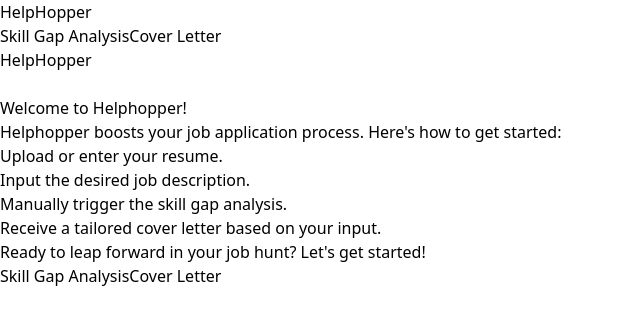
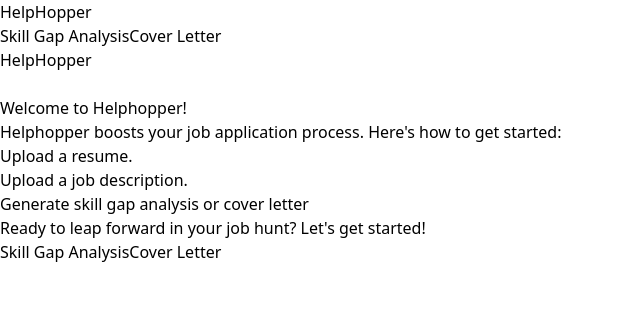
Before and after one commit to mahuzedada/helphopper, a React (Vite) app: page / in a window 1280 px wide. Shown: the top 324 px of the page, without its empty margins (0-640 px from the left). Built offline with nearby package versions, Linux system fonts and the light colour scheme.

Commit message:
updated home page copy

```diff
--- a/src/pages/Home.tsx
+++ b/src/pages/Home.tsx
@@ -1,18 +1,19 @@
 import { Link } from 'react-router-dom';
 export default function Home() {
   return (
-    <div className="min-h-screen flex flex-col justify-center items-center p-4">
+    <div className="min-h-screen mt-16 flex flex-col justify-center items-center p-4">
       <div className="w-full max-w-xl bg-white rounded-lg shadow-md p-6">
-        <h1 className="text-2xl font-bold mb-4">Welcome to Helphopper!</h1>
+        <h1 className="text-2xl font-bold mb-4 text-center">
+          Welcome to Helphopper!
+        </h1>
         <p className="text-gray-700 mb-4">
           Helphopper boosts your job application process. Here's how to get
           started:
         </p>
         <ol className="list-decimal list-inside mb-4">
-          <li className="mb-2">Upload or enter your resume.</li>
-          <li className="mb-2">Input the desired job description.</li>
-          <li className="mb-2">Manually trigger the skill gap analysis.</li>
-          <li>Receive a tailored cover letter based on your input.</li>
+          <li className="mb-2">Upload a resume.</li>
+          <li className="mb-2">Upload a job description.</li>
+          <li className="mb-2">Generate skill gap analysis or cover letter</li>
         </ol>
         <p className="text-gray-700 mb-4">
           Ready to leap forward in your job hunt? Let's get started!
```
